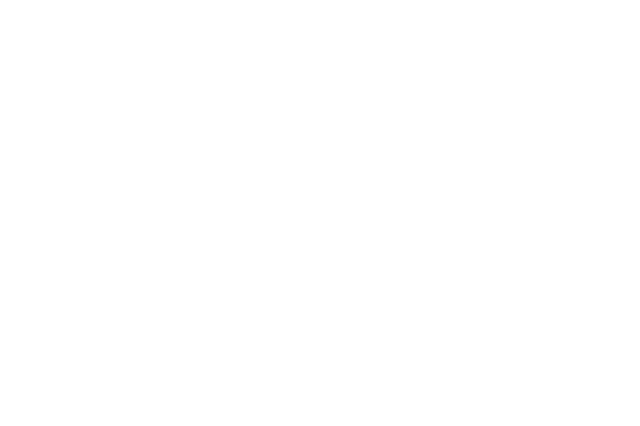
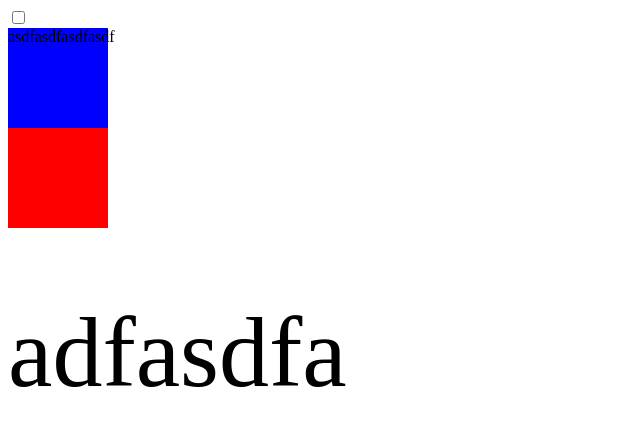
Before and after one commit to gurwoghd/hong, a plain HTML site: page index.html in a window 1280 px wide. Shown: the whole page, without its empty margins (0-640 px from the left). Drawn offline with Linux system fonts and the light colour scheme; a web font is replaced by a local one.

Commit message:
asld;kfj

```diff
--- a/index.html
+++ b/index.html
@@ -3,9 +3,34 @@
 <head>
     <meta charset="UTF-8">
     <meta name="viewport" content="width=device-width, initial-scale=1.0">
-    <title>Document</title>
+    <title>예제</title>
+    <link rel="stylesheet" href="style.css">
+    </style>
 </head>
 <body>
+    <!-- <img src="https://helpx.adobe.com/content/dam/help/en/photoshop/using/quick-actions/remove-background-before-qa1.png" alt="image"> -->
+    <!-- <ol>
+        <li>html</li>
+        <li>css</li>
+    </ol> -->
+    <!-- <div>
+        <p><strong>ads</strong>Lorem ipsum, dolor sit amet consectetur adipisicing elit. Facilis eius aut in. </p>
+        <p>Ipsa expedita cumque, sit odio eum neque praesentium! Dolore incidunt earum distinctio adipisci quo blanditiis cupiditate harum consectetur?</p>
+    </div>
+    <a href="test.html" target="_blank">adfasdf</a>
 
+    <input type="text">
+    <input type="password">
+    <input type="checkbox">
+    <input type="radio"> -->
+    <!-- <h1 class="hello" id="hello" style="color: green;">hello</h1>
+    <h1 id="hello" class="hello">hello</h1>
+    <h1 class="bye">bye</h1>
+    <p>hi</p> -->
+
+    <input type="checkbox">
+    <div class="one">asdfasdfasdfasdf</div>
+    <div class="two"></div>
+    <h1>adfasdfa</h1>
 </body>
 </html>
--- /dev/null
+++ b/style.css
@@ -0,0 +1,32 @@
+@font-face{
+    font-family: "IBM Plex Sans KR";
+    src: url("./IBMPlexSansKR-Medium.ttf");
+}
+
+.one{
+    width: 100px;
+    height: 100px;
+    background-color: blue;
+    font-family: "IBM Plex Sans KR";
+    color: black;
+    /* position: fixed; */
+    /* z-index: 1; */
+}
+.two{
+    width: 100px;
+    height: 100px;
+    background-color: red;
+    /* position: absolute; */
+    /* z-index: 2; */
+}
+.two:hover{
+    background-color: green;
+}
+input:checked + div{
+    background-color: black;
+}
+h1{
+    font-family: "IBM Plex Sans KR";
+    font-weight: 10;
+    font-size: 100px;
+}
```
Also changed, not shown: 1 other file.
